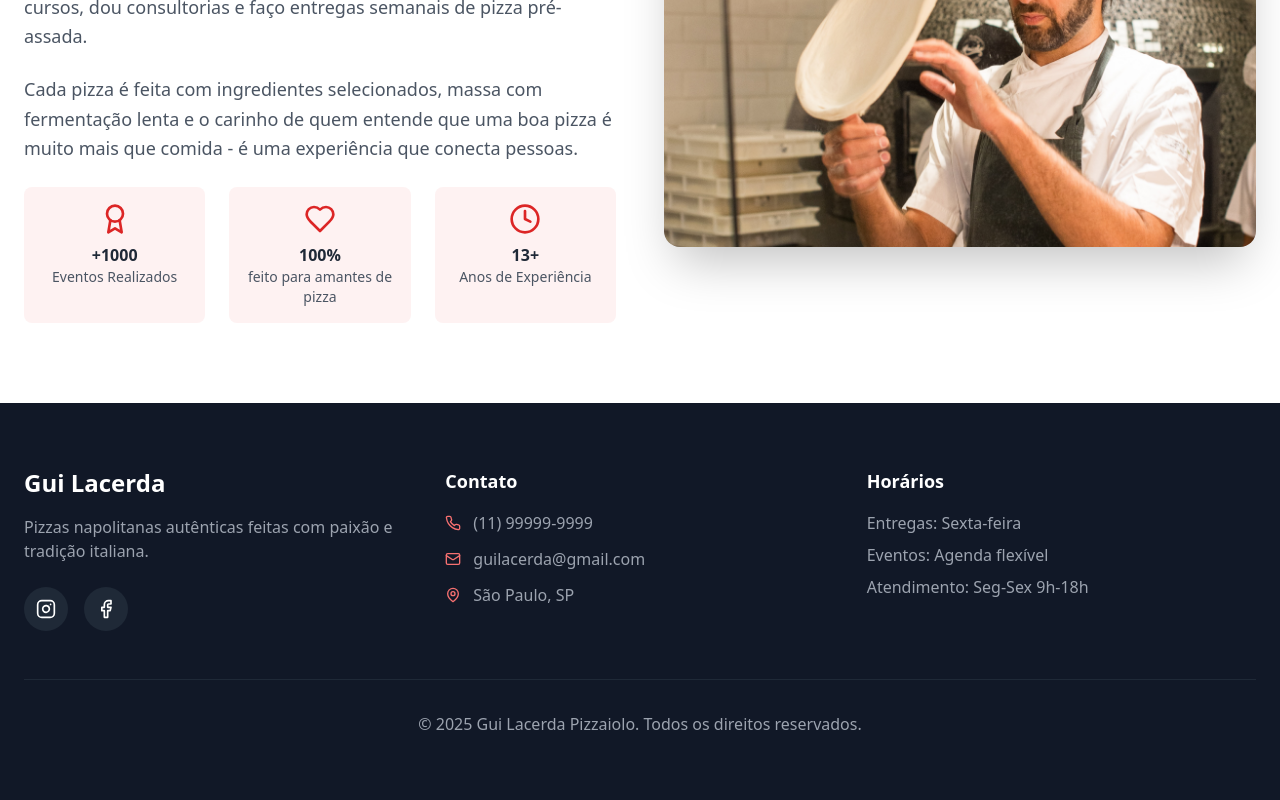
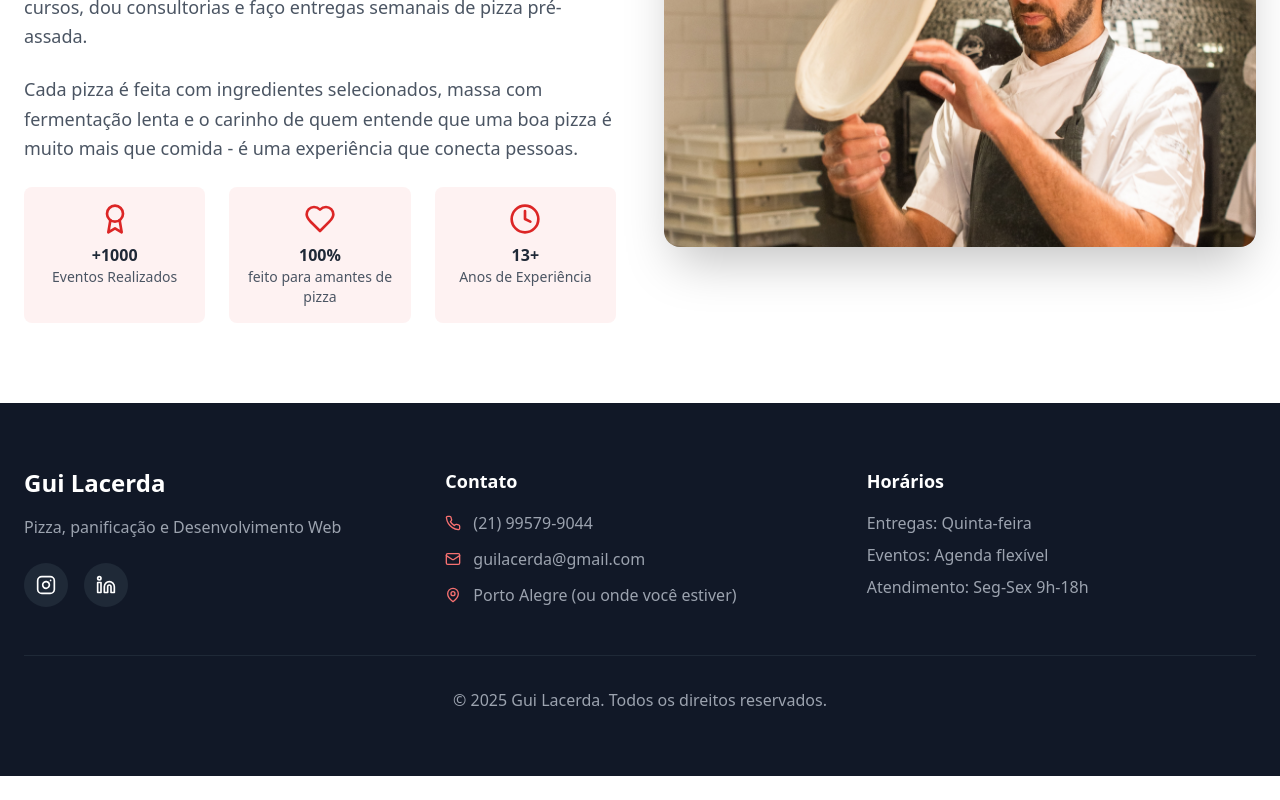
Before and after one commit to guilacerdas/guilacerda-website, a React (Vite) app: page / in a window 1280 px wide. Shown: the part 3729-4529 px from the top of the page. After the commit the page ends 4505 px from the top, so only its background shows below. Built offline with nearby package versions, Linux system fonts and the light colour scheme.

Commit message:
atualiza footer

```diff
--- a/src/components/Footer.tsx
+++ b/src/components/Footer.tsx
@@ -1,38 +1,38 @@
-import React from 'react';
-import { motion } from 'framer-motion';
-import { Instagram, Facebook, Phone, Mail, MapPin } from 'lucide-react';
+import React from "react";
+import { motion } from "framer-motion";
+import { Instagram, Phone, Mail, MapPin, Linkedin } from "lucide-react";
 
 const Footer = () => {
   return (
-    <footer className="bg-gray-900 text-white py-16">
-      <div className="container mx-auto px-6">
-        <div className="grid grid-cols-1 md:grid-cols-3 gap-8">
+    <footer className="py-16 text-white bg-gray-900">
+      <div className="container px-6 mx-auto">
+        <div className="grid grid-cols-1 gap-8 md:grid-cols-3">
           <motion.div
             initial={{ y: 50, opacity: 0 }}
             whileInView={{ y: 0, opacity: 1 }}
             transition={{ duration: 0.6 }}
             viewport={{ once: true }}
           >
-            <h3 className="text-2xl font-bold mb-4">Gui Lacerda</h3>
-            <p className="text-gray-400 mb-6">
-              Pizzas napolitanas autênticas feitas com paixão e tradição italiana.
+            <h3 className="mb-4 text-2xl font-bold">Gui Lacerda</h3>
+            <p className="mb-6 text-gray-400">
+              Pizza, panificação e Desenvolvimento Web
             </p>
             <div className="flex space-x-4">
               <motion.a
                 whileHover={{ scale: 1.1 }}
                 whileTap={{ scale: 0.9 }}
-                href="#"
-                className="bg-gray-800 p-3 rounded-full hover:bg-red-600 transition-colors"
+                href="https://www.instagram.com/gui.lacerdas/"
+                className="p-3 transition-colors bg-gray-800 rounded-full hover:bg-red-600"
               >
                 <Instagram className="w-5 h-5" />
               </motion.a>
               <motion.a
                 whileHover={{ scale: 1.1 }}
                 whileTap={{ scale: 0.9 }}
-                href="#"
-                className="bg-gray-800 p-3 rounded-full hover:bg-red-600 transition-colors"
+                href="https://www.linkedin.com/in/gui-lacerdas/"
+                className="p-3 transition-colors bg-gray-800 rounded-full hover:bg-red-600"
               >
-                <Facebook className="w-5 h-5" />
+                <Linkedin className="w-5 h-5" />
               </motion.a>
             </div>
           </motion.div>
@@ -43,11 +43,11 @@ const Footer = () => {
             transition={{ duration: 0.6, delay: 0.2 }}
             viewport={{ once: true }}
           >
-            <h4 className="text-lg font-semibold mb-4">Contato</h4>
+            <h4 className="mb-4 text-lg font-semibold">Contato</h4>
             <div className="space-y-3">
               <div className="flex items-center gap-3">
                 <Phone className="w-4 h-4 text-red-400" />
-                <span className="text-gray-400">(11) 99999-9999</span>
+                <span className="text-gray-400">(21) 99579-9044</span>
               </div>
               <div className="flex items-center gap-3">
                 <Mail className="w-4 h-4 text-red-400" />
@@ -55,7 +55,9 @@ const Footer = () => {
               </div>
               <div className="flex items-center gap-3">
                 <MapPin className="w-4 h-4 text-red-400" />
-                <span className="text-gray-400">São Paulo, SP</span>
+                <span className="text-gray-400">
+                  Porto Alegre (ou onde você estiver)
+                </span>
               </div>
             </div>
           </motion.div>
@@ -66,9 +68,9 @@ const Footer = () => {
             transition={{ duration: 0.6, delay: 0.4 }}
             viewport={{ once: true }}
           >
-            <h4 className="text-lg font-semibold mb-4">Horários</h4>
+            <h4 className="mb-4 text-lg font-semibold">Horários</h4>
             <div className="space-y-2 text-gray-400">
-              <p>Entregas: Sexta-feira</p>
+              <p>Entregas: Quinta-feira</p>
               <p>Eventos: Agenda flexível</p>
               <p>Atendimento: Seg-Sex 9h-18h</p>
             </div>
@@ -80,10 +82,10 @@ const Footer = () => {
           whileInView={{ opacity: 1 }}
           transition={{ duration: 0.6, delay: 0.6 }}
           viewport={{ once: true }}
-          className="border-t border-gray-800 mt-12 pt-8 text-center"
+          className="pt-8 mt-12 text-center border-t border-gray-800"
         >
           <p className="text-gray-400">
-            © 2025 Gui Lacerda Pizzaiolo. Todos os direitos reservados.
+            © 2025 Gui Lacerda. Todos os direitos reservados.
           </p>
         </motion.div>
       </div>
```
